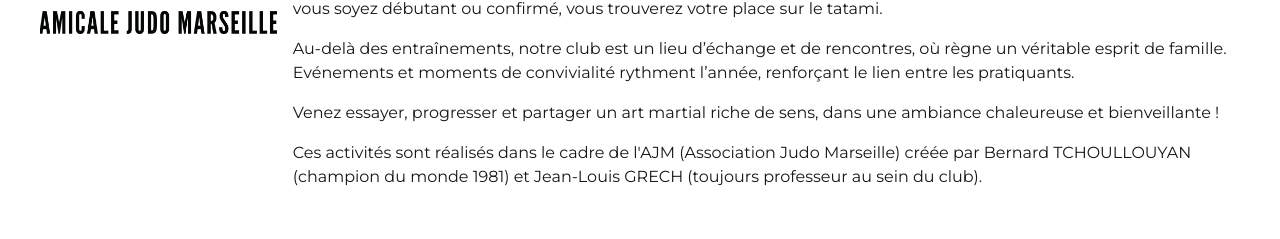
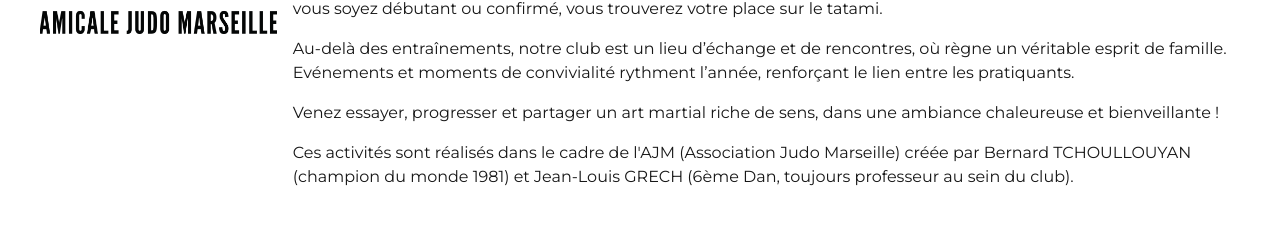
Before and after one commit to JeromeJULIEN/2025_ajm, a Next.js app: page /judo in a window 1280 px wide. Shown: the part 887-1126 px from the top of the page. Built offline with nearby package versions, Linux system fonts and the light colour scheme.

Commit message:
feat: change judo image

```diff
--- a/src/app/judo/page.tsx
+++ b/src/app/judo/page.tsx
@@ -66,8 +66,8 @@
             <p className="text-body">
               Ces activités sont réalisés dans le cadre de l&apos;AJM
               (Association Judo Marseille) créée par Bernard TCHOULLOUYAN
-              (champion du monde 1981) et Jean-Louis GRECH (toujours professeur
-              au sein du club).
+              (champion du monde 1981) et Jean-Louis GRECH (6ème Dan, toujours
+              professeur au sein du club).
             </p>
           </div>
         </div>
```
Also changed, not shown: public/images/judo.jpg.
